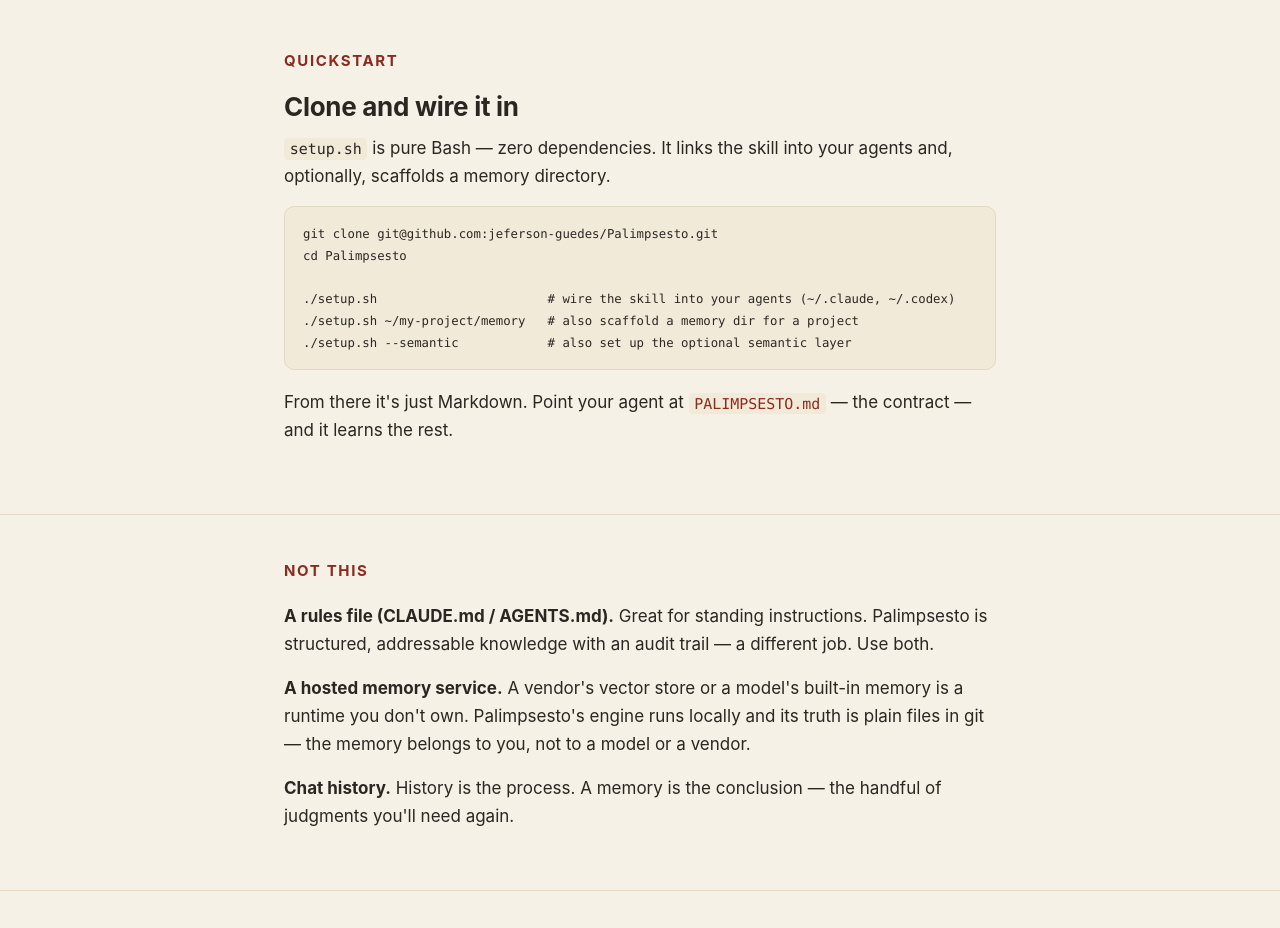
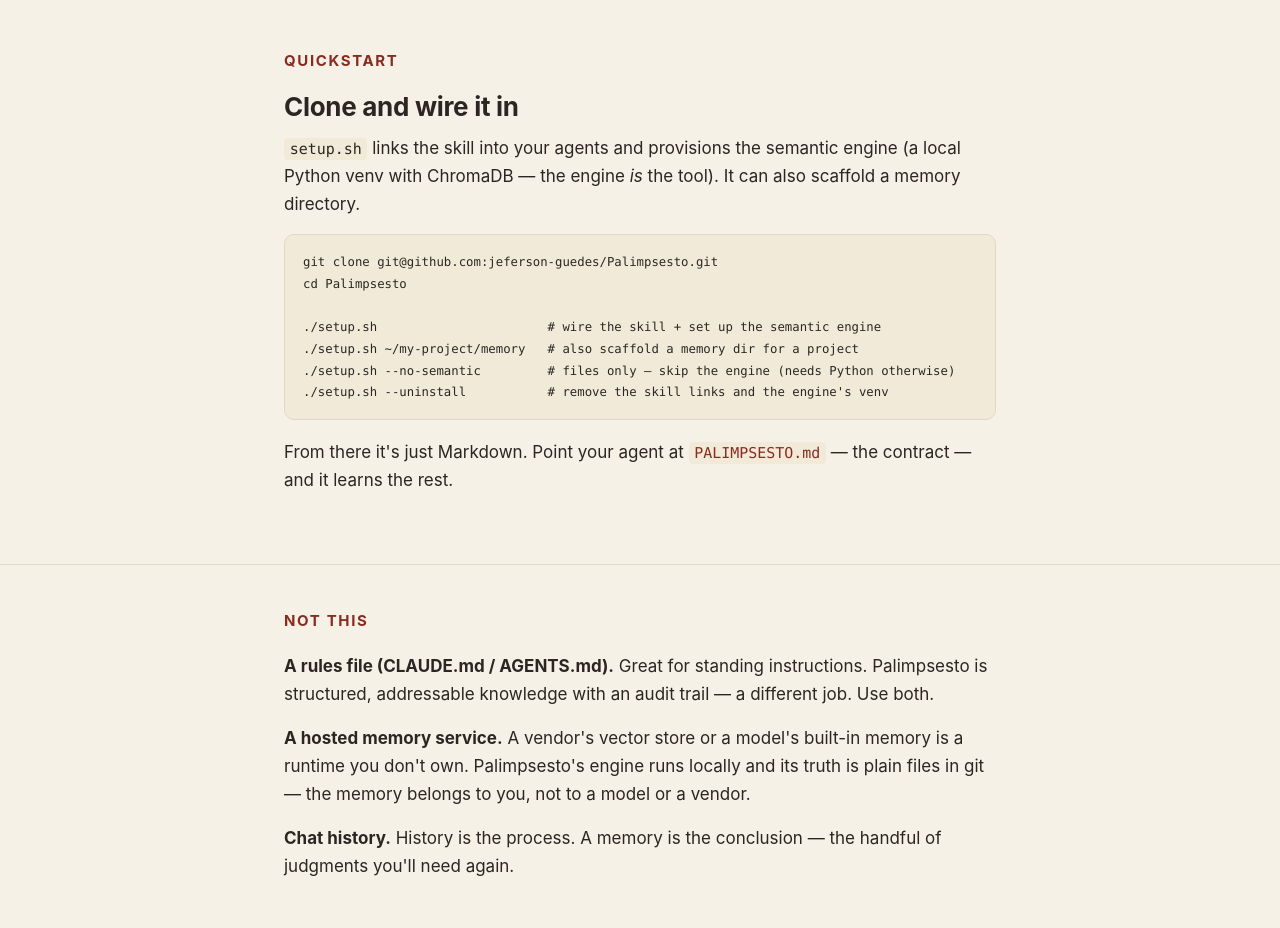
Before and after one commit to jeferson-guedes/Palimpsesto, a plain HTML site: page docs/index.html in a window 1280 px wide. Shown: the part 3120-4048 px from the top of the page. Drawn offline with Linux system fonts and the light colour scheme.

Commit message:
docs: purge remaining "optional/zero-dependencies" framing
The site Quickstart and README setup blurb still called the semantic engine
optional and setup.sh zero-dependency. The engine is what makes Palimpsesto a
memory rather than notes — fix the Quickstart (site + README) and scope the
PALIMPSESTO.md contract to the durable layer, pointing to the engine for recall.

```diff
--- a/docs/index.html
+++ b/docs/index.html
@@ -235,13 +235,14 @@
   <div class="wrap">
     <h2>Quickstart</h2>
     <h3>Clone and wire it in</h3>
-    <p><code>setup.sh</code> is pure Bash — zero dependencies. It links the skill into your agents and, optionally, scaffolds a memory directory.</p>
+    <p><code>setup.sh</code> links the skill into your agents and provisions the semantic engine (a local Python venv with ChromaDB — the engine <em>is</em> the tool). It can also scaffold a memory directory.</p>
     <pre><code>git clone git@github.com:jeferson-guedes/Palimpsesto.git
 cd Palimpsesto
 
-./setup.sh                       # wire the skill into your agents (~/.claude, ~/.codex)
+./setup.sh                       # wire the skill + set up the semantic engine
 ./setup.sh ~/my-project/memory   # also scaffold a memory dir for a project
-./setup.sh --semantic            # also set up the optional semantic layer</code></pre>
+./setup.sh --no-semantic         # files only — skip the engine (needs Python otherwise)
+./setup.sh --uninstall           # remove the skill links and the engine's venv</code></pre>
     <p style="margin-top:18px">From there it's just Markdown. Point your agent at <a href="https://github.com/jeferson-guedes/Palimpsesto/blob/main/PALIMPSESTO.md"><code>PALIMPSESTO.md</code></a> — the contract — and it learns the rest.</p>
   </div>
 </section>
```
Also changed, not shown: 2 other files.
